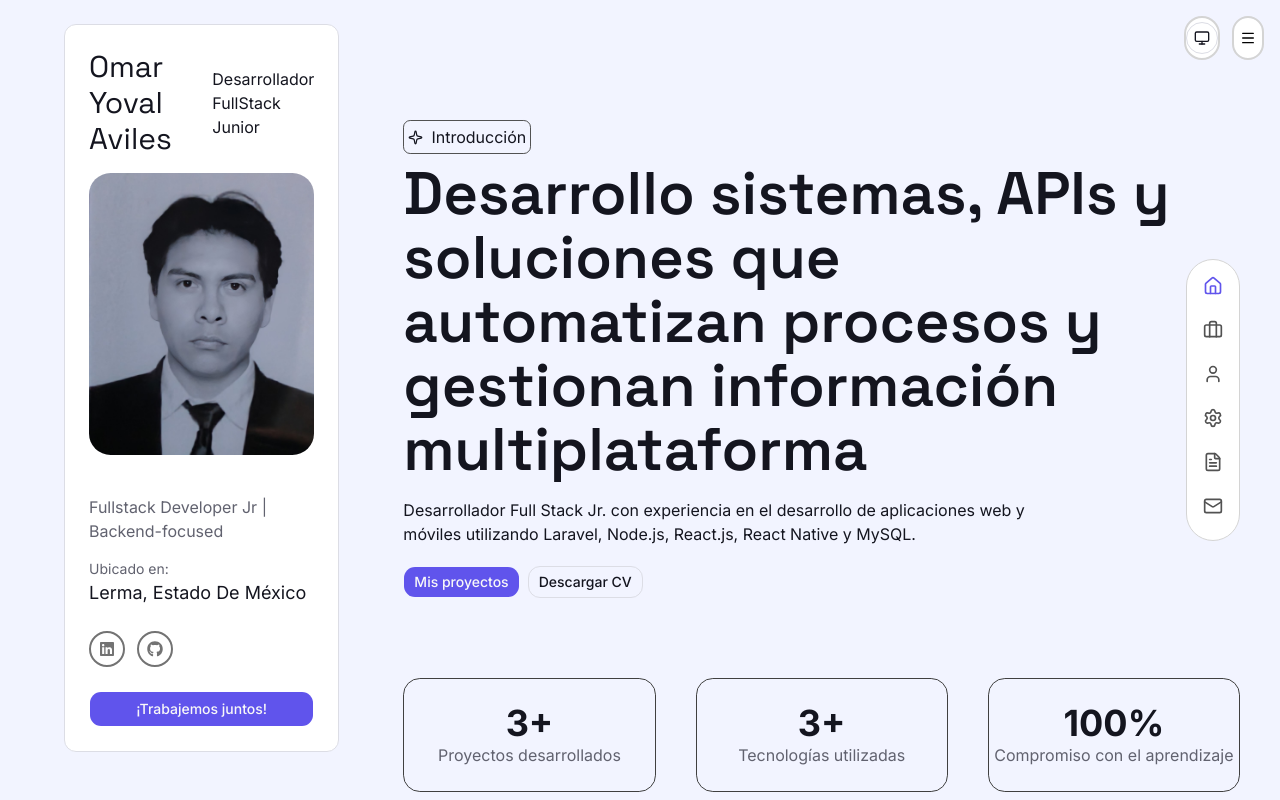
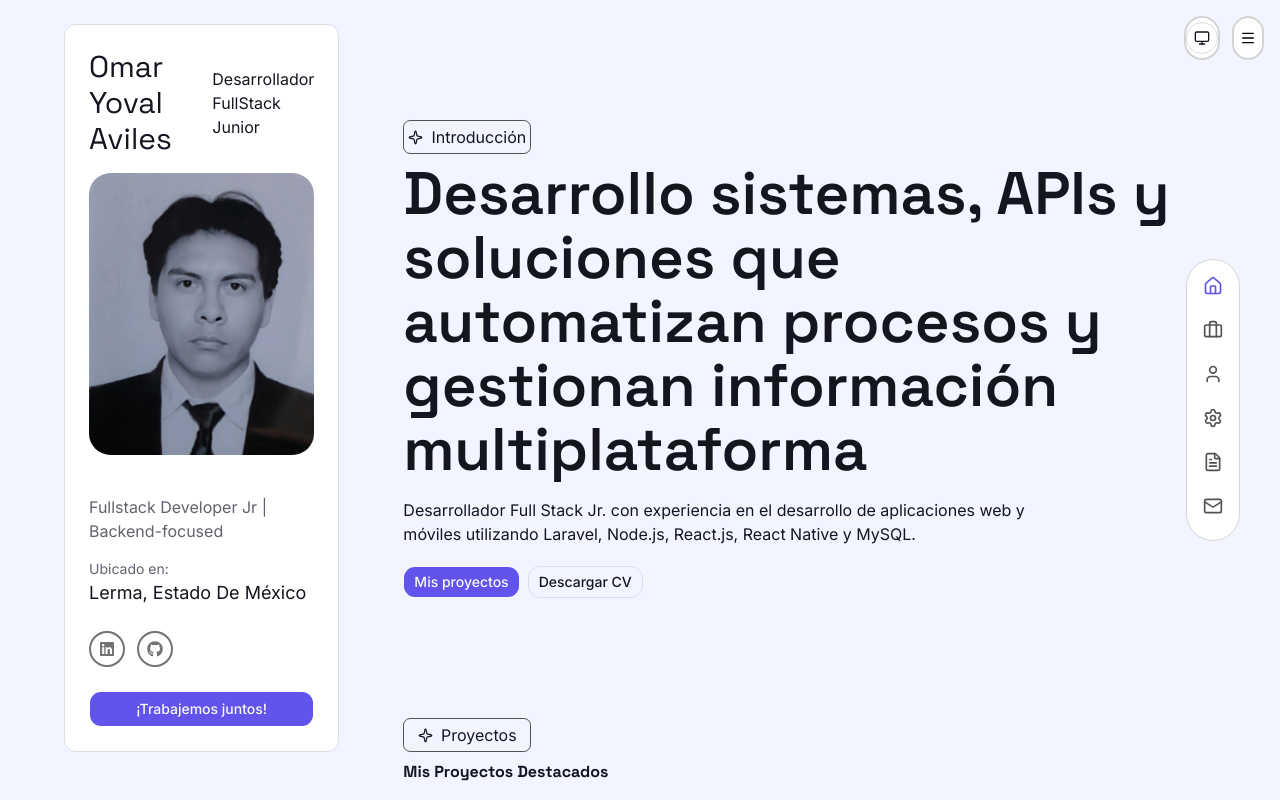
Before and after one commit to Yoval128/yoval.dev, a React (Vite) app: page / in a window 1280 px wide. Shown: the top 800 px of the page. Built offline with nearby package versions, Linux system fonts and the light colour scheme.

Commit message:
chore: componente comentado

```diff
--- a/src/App.tsx
+++ b/src/App.tsx
@@ -1,5 +1,4 @@
 import Hero from "@/components/Hero.tsx";
-import Stats from "@/components/Stats.tsx";
 import Projects from "@/components/Projects.tsx";
 import About from "@/components/About.tsx";
 import Areas from "@/components/Areas.tsx";
@@ -39,7 +38,7 @@
         <main className='flex flex-col container mx-auto p-10 max-w-4xl lg:pr-10
         lg:pl-0 lg:max-w-6xl'>
             <Hero/>
-            <Stats/>
+            {/*<Stats/>*/}
             <Projects/>
             <About/>
             <Areas/>
```
